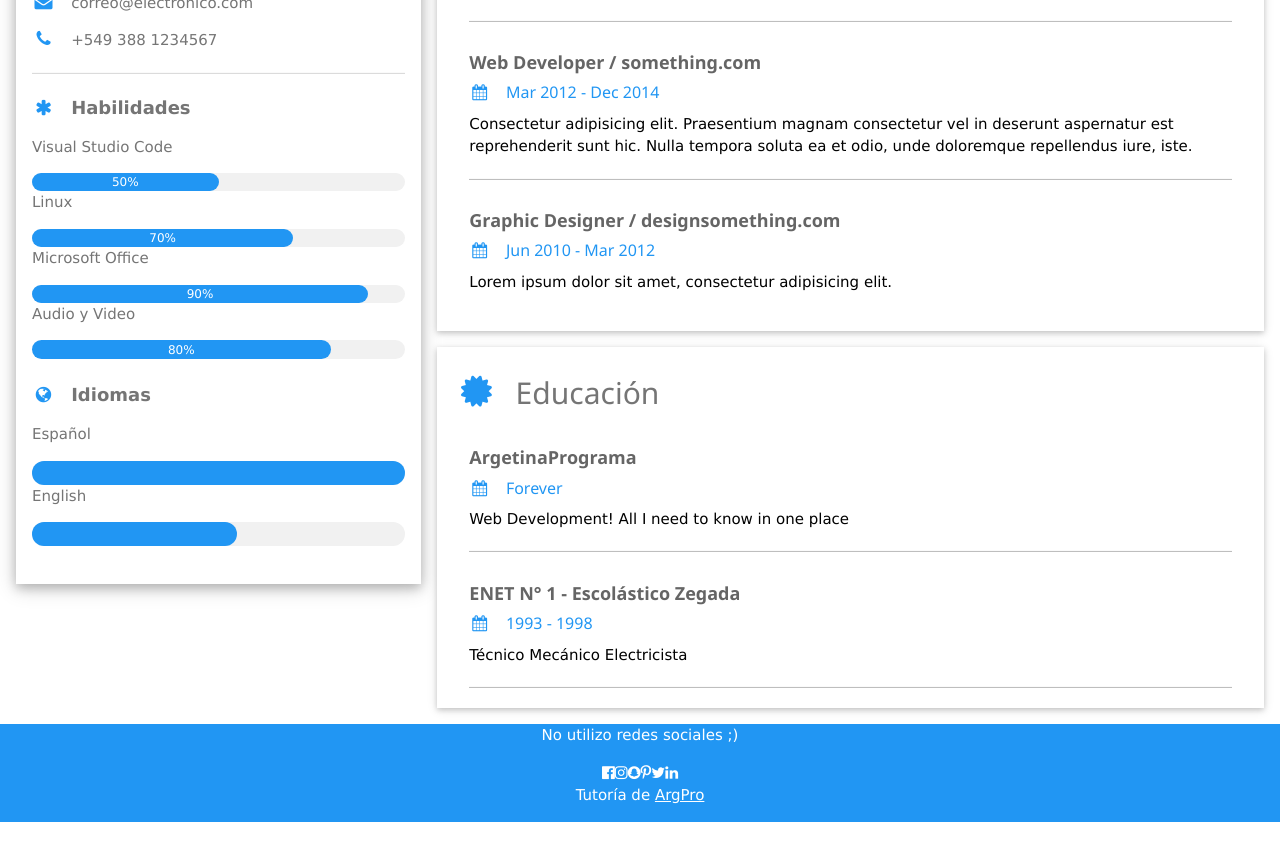
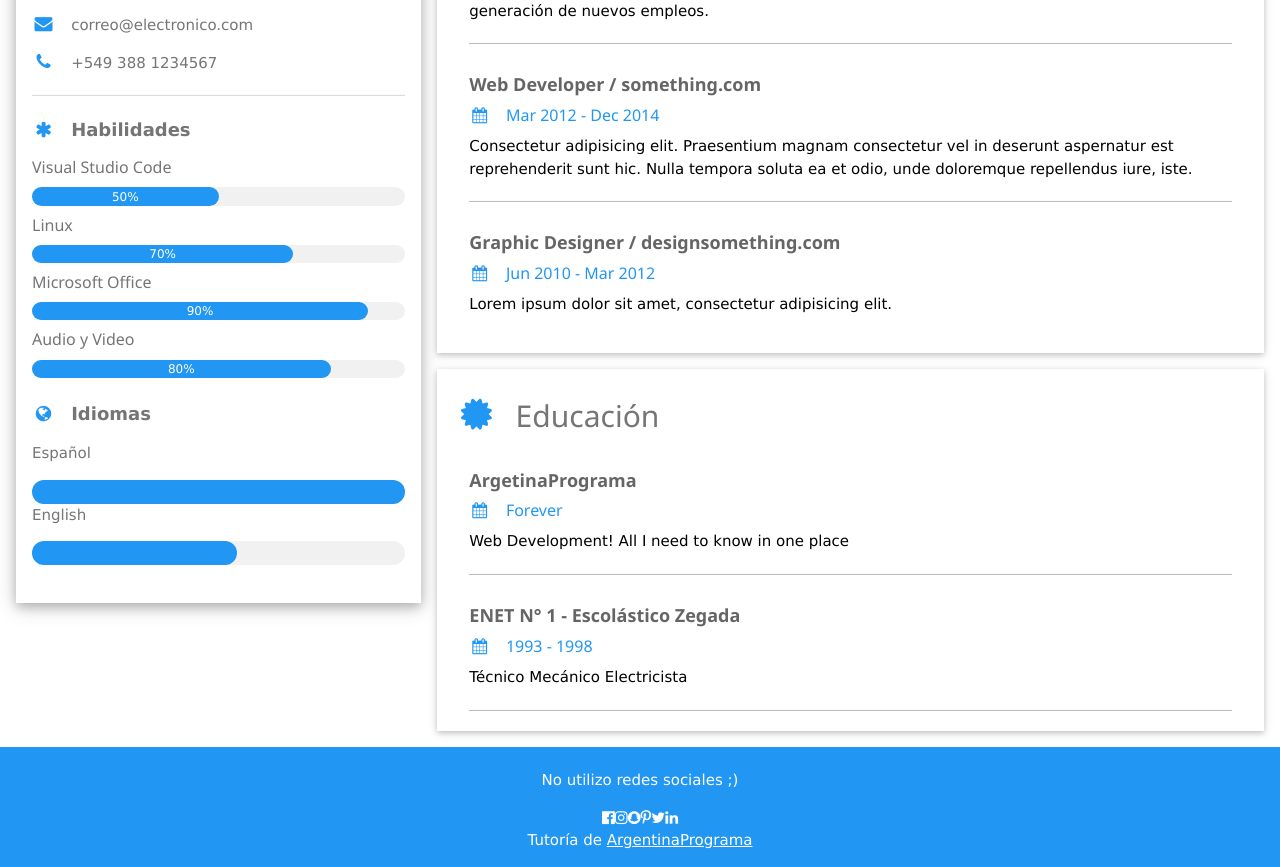
Before and after one commit to med1na/portfolio-FrontEnd, an Angular app: page / in a window 1280 px wide. Shown: the part 520-1387 px from the top of the page. Before the commit the page ends 1342 px from the top, so only its background shows below. Built offline with nearby package versions, Linux system fonts and the light colour scheme.

Commit message:
modificaciones en formato del navbar

```diff
--- a/src/app/app.component.html
+++ b/src/app/app.component.html
@@ -1,6 +1,6 @@
-<app-navbar></app-navbar>
-
 <div class="w3-content w3-margin-top" style="max-width: 1400px">
+  <app-navbar></app-navbar>
+  <br />
   <div class="w3-row-padding">
     <div class="w3-third">
       <app-personal></app-personal>
--- a/src/app/componentes/footer/footer.component.html
+++ b/src/app/componentes/footer/footer.component.html
@@ -1,4 +1,5 @@
 <footer class="w3-container w3-blue w3-center w3-margin-top">
+    <br />
     <p>No utilizo redes sociales ;)</p>
     <i class="fa fa-facebook-official w3-hover-opacity"></i>
     <i class="fa fa-instagram w3-hover-opacity"></i>
@@ -6,5 +7,5 @@
     <i class="fa fa-pinterest-p w3-hover-opacity"></i>
     <i class="fa fa-twitter w3-hover-opacity"></i>
     <i class="fa fa-linkedin w3-hover-opacity"></i>
-    <p>Tutoría de <a href="https://argentinaprograma.inti.gob.ar/" target="_blank">ArgPro</a></p>
+    <p>Tutoría de <a href="https://argentinaprograma.inti.gob.ar/" target="_blank">ArgentinaPrograma</a></p>
   </footer>
--- a/src/app/componentes/navbar/navbar.component.html
+++ b/src/app/componentes/navbar/navbar.component.html
@@ -1,9 +1,9 @@
-<nav class="navbar navbar-expand-lg w3-blue">
+<nav class="navbar navbar-expand-lg w3-blue w3-margin-top">
     <div class="container-fluid">
         <a class="navbar-brand" href="#">
             <img src="assets/logo_ap.png" alt="Logo Argentina Programa" class="w-100">
         </a>
-        <!--Lista Desordenada para las redes sociales y login-->
+        <!--Lista Desordenada para las redes sociales-->
         <ul class="list-group list-group-horizontal">
             <li class="list-group-item">
                 <a href="https://github.com/med1na" target="_blank"><i class="fa fa-github fa-2x text-white"></i></a>
--- a/src/app/componentes/personal/personal.component.html
+++ b/src/app/componentes/personal/personal.component.html
@@ -15,22 +15,21 @@
     <hr />
 
     <p class="w3-large">
-      <b><i class="fa fa-asterisk fa-fw w3-margin-right w3-text-blue"></i>Habilidades</b
-      >
+      <b><i class="fa fa-asterisk fa-fw w3-margin-right w3-text-blue"></i>Habilidades</b>
     </p>
-    <p>Visual Studio Code</p>
+    <h6>Visual Studio Code</h6>
     <div class="w3-light-grey w3-round-xlarge w3-small">
       <div class="w3-container w3-center w3-round-xlarge w3-blue" style="width: 50%"> 50% </div>
     </div>
-    <p>Linux</p>
+    <h6>Linux</h6>
     <div class="w3-light-grey w3-round-xlarge w3-small">
       <div class="w3-container w3-center w3-round-xlarge w3-blue" style="width: 70%"> 70%</div>
     </div>
-    <p>Microsoft Office</p>
+    <h6>Microsoft Office</h6>
     <div class="w3-light-grey w3-round-xlarge w3-small">
       <div class="w3-container w3-center w3-round-xlarge w3-blue" style="width: 90%">90% </div>
     </div>
-    <p>Audio y Video</p>
+    <h6>Audio y Video</h6>
     <div class="w3-light-grey w3-round-xlarge w3-small">
       <div class="w3-container w3-center w3-round-xlarge w3-blue" style="width: 80%"> 80% </div>
     </div>
```
